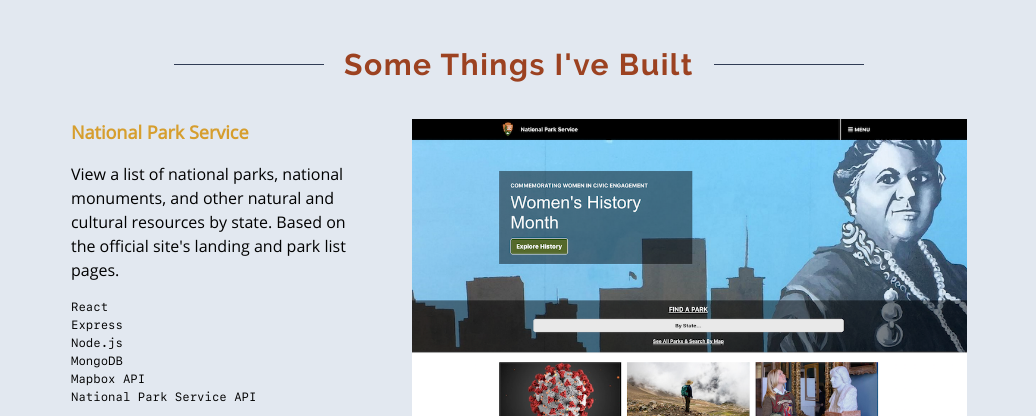
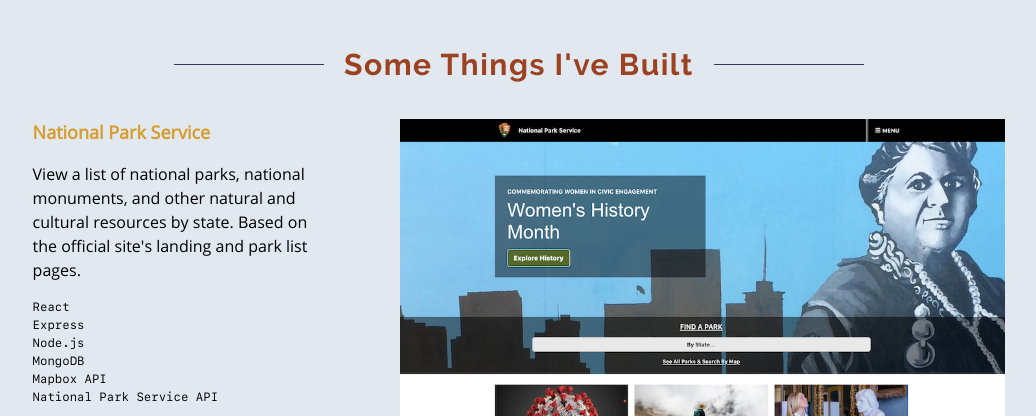
Before and after one commit to RunHannah/website, a Gatsby site: page / in a window 1280 px wide. Shown: the part 790-1206 px from the top of the page, without its empty margins (121-1157 px from the left). Built offline with nearby package versions, Linux system fonts and the light colour scheme; Gatsby itself is replaced by a stand-in of ours.

Commit message:
style projects section

```diff
--- a/src/components/image/projectImg.js
+++ b/src/components/image/projectImg.js
@@ -30,7 +30,7 @@
       if (!image) return null
 
       const imageFluid = image.node.childImageSharp.fluid
-      return <Img alt={alt} fluid={imageFluid} />
+      return <Img className="projImg" alt={alt} fluid={imageFluid} />
     }}
   />
 )
--- a/src/components/projects/projects.js
+++ b/src/components/projects/projects.js
@@ -30,7 +30,7 @@
           <Title title="Some Things I've Built" />
         </span>
         {projects.map((project, index) => {
-          const { title, info, info2, url, repo, img, id } = project
+          const { title, info, info2, url, repo, img, img2, id } = project
           return (
             <Fade
               key={index}
@@ -40,7 +40,10 @@
               delay={500}
               distance="30px"
             >
-              <div key={id} className="w-full lg:max-w-4xl lg:flex m-8">
+              <div
+                key={id}
+                className="project md:w-4/5 lg:max-w-5xl lg:flex xl:max-w-6xl m-8"
+              >
                 <div className="flex-col mb-8 lg:w-1/2 lg:mr-16">
                   <h3 className="mb-4 text-lg font-bold text-yellow-600">
                     {title || "Project Title"}
@@ -79,15 +82,25 @@
                   </span>
                 </div>
 
-                <div className="w-full">
+                <div className="w-full lg:relative">
                   <a
                     href={url || "#!"}
                     target="_blank"
                     aria-label="Project Link"
                     rel="noopener noreferrer"
                   >
-                    <div className="w-full">
+                    <div className="w-full lg:absolute lg:opacity-100 lg:hover:opacity-0">
                       <ProjectImg alt={title} filename={img} />
+                    </div>
+                  </a>
+                  <a
+                    href={url || "#!"}
+                    target="_blank"
+                    aria-label="Project Link"
+                    rel="noopener noreferrer"
+                  >
+                    <div className="hidden lg:block lg:w-full lg:absolute lg:opacity-0 lg:hover:opacity-100 lg:transition lg:duration-700 lg:ease-in-out">
+                      <ProjectImg alt={title} filename={img2} />
                     </div>
                   </a>
                 </div>
--- a/src/css/global.css
+++ b/src/css/global.css
@@ -72,11 +72,27 @@
   }
 }
 
-@media (min-width: 1024px) {
+@media (min-width: 961px) and (orientation: landscape) {
+  .project {
+    min-height: 400px;
+    height: 100%;
+  }
+}
+
+@media (min-width: 1025px) {
   .projects::before,
   .projects::after,
   .about::before,
   .about::after {
     width: 150px;
   }
+
+  .project {
+    min-height: 500px;
+  }
+
+  /* .projImg > picture > img {
+    width: 550px;
+    height: 400px;
+  } */
 }
--- a/src/data/data.js
+++ b/src/data/data.js
@@ -25,6 +25,7 @@
   {
     id: uuidv4(),
     img: "nps.jpg",
+    img2: "nps_map.png",
     title: "National Park Service",
     info:
       "View a list of national parks, national monuments, and other natural and cultural resources by state. Based on the official site's landing and park list pages.",
@@ -36,6 +37,7 @@
   {
     id: uuidv4(),
     img: "nps.jpg",
+    img2: "nps_map.png",
     title: "Personal Finance Tracker",
     info:
       "A visualization app to monitor your expenses by month and category using Chart.js.",
@@ -46,6 +48,7 @@
   {
     id: uuidv4(),
     img: "nps.jpg",
+    img2: "nps_map.png",
     title: "",
     info: "",
     info2: "",
```
Also changed, not shown: src/images/nps_map.png (added).
